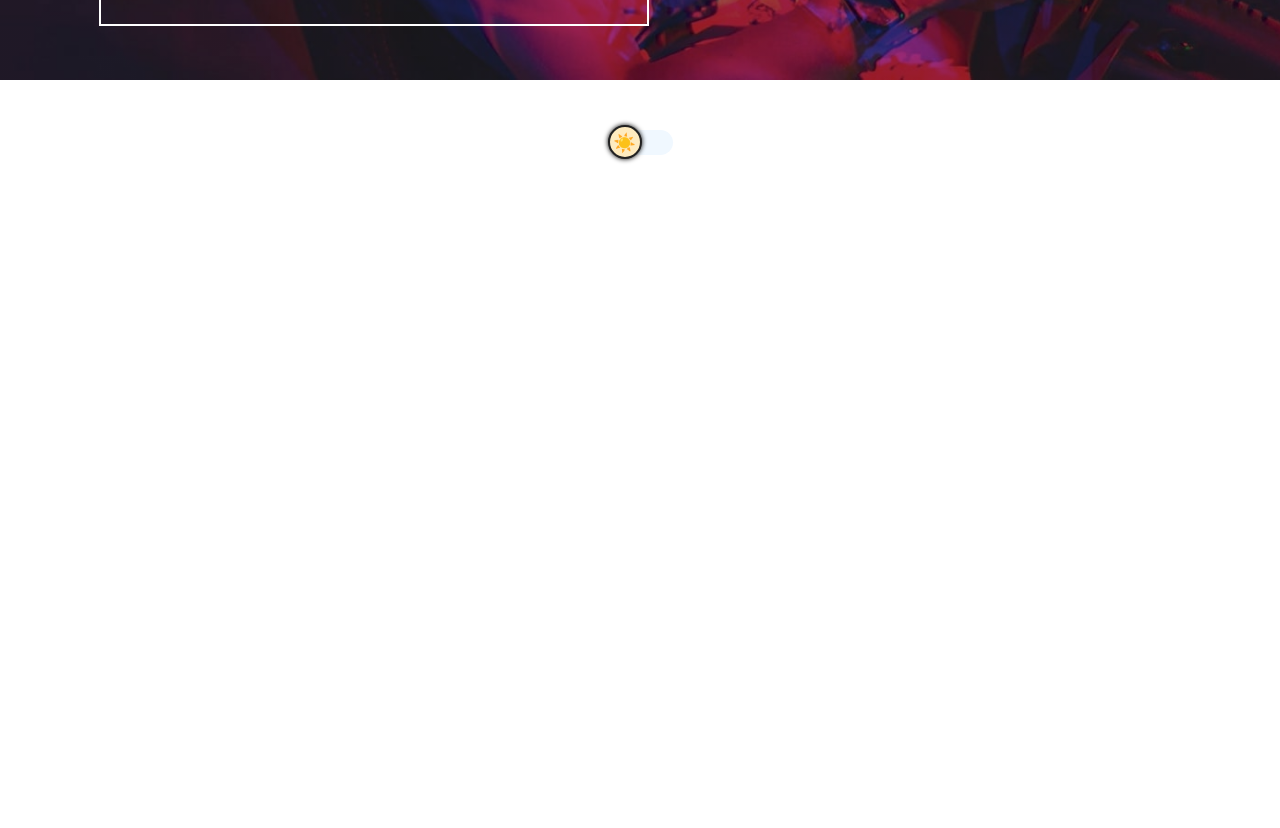
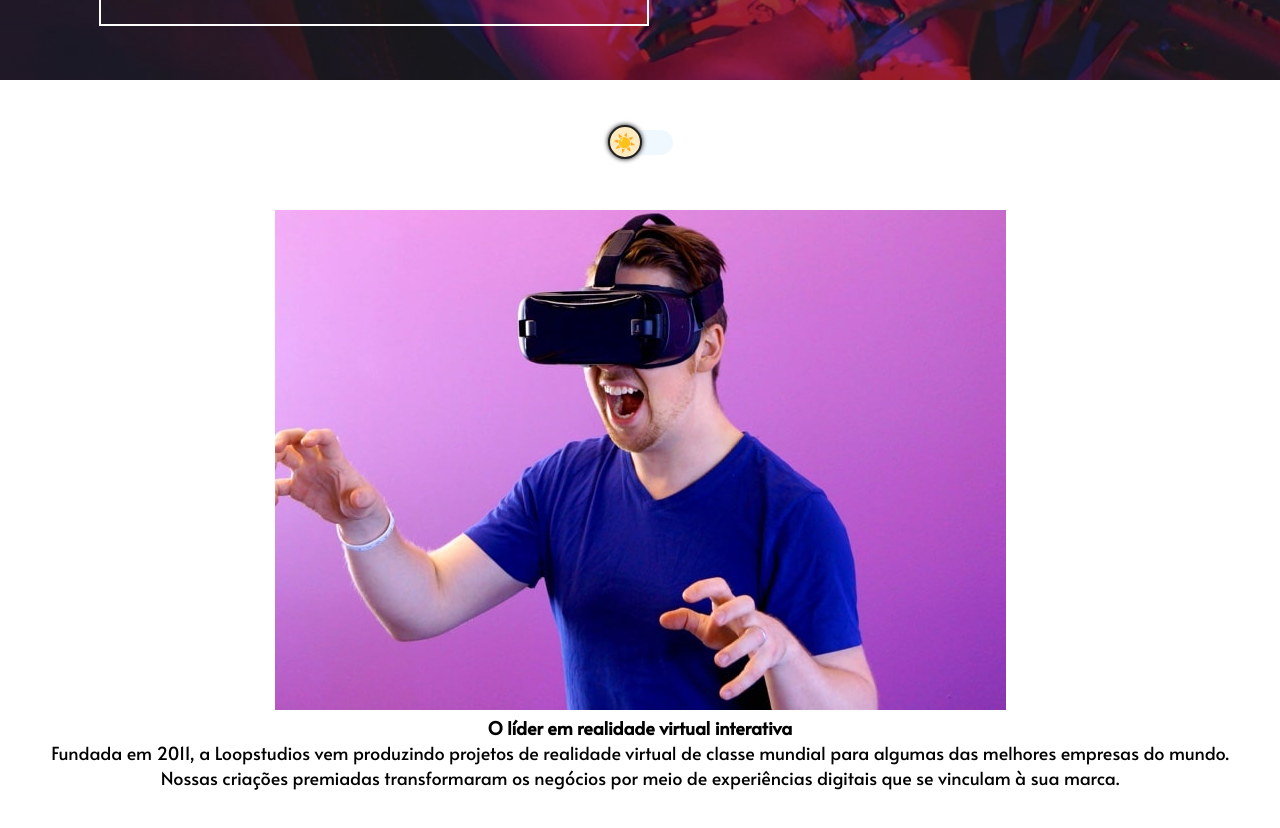
Before and after one commit to Guivieirasilva/loopstudios-landing-page-main, a React (Vite) app: page / in a window 1280 px wide. Shown: the part 520-1348 px from the top of the page. Before the commit the page ends 800 px from the top, so only its background shows below. Built offline with nearby package versions, Linux system fonts and the light colour scheme.

Commit message:
adicionando a proxima seção
Adicionando a imagem e o conteudo

```diff
--- a/src/App.tsx
+++ b/src/App.tsx
@@ -9,6 +9,7 @@ import { lightTheme, darkTheme } from './ThemeConfigs/Theme'
 
 import './App.css'
 import { NavMenuMobile } from './components/NavMenuMobile'
+import { PictureAndContent } from './components/PictureAndContent'
 
 
 function App() {
@@ -33,6 +34,8 @@ function App() {
                 id="toggle"
               />
               <label htmlFor='toggle' className='button'></label>
+              <PictureAndContent />
+
             </Container>
           </div>
 
--- a/src/ThemeConfigs/styles.ts
+++ b/src/ThemeConfigs/styles.ts
@@ -16,6 +16,7 @@ export const Container = styled.div`
       border-radius: 38px;
       position: relative;
       cursor: pointer;
+      margin-bottom: 50px ;
 
    &::after{
       width: 30px;
--- /dev/null
+++ b/src/components/PictureAndContent/index.tsx
@@ -0,0 +1,17 @@
+import { Box, Content, Picture } from "./styles";
+
+import ImageInteractive from "../../assets/images/desktop/image-interactive.jpg"
+
+export function PictureAndContent(){
+   return(
+      <Box>
+         <Picture>
+            <img src={ImageInteractive} alt="" />
+         </Picture>
+         <Content>
+            <h3>O líder em realidade virtual interativa</h3>
+            <p>Fundada em 2011, a Loopstudios vem produzindo projetos de realidade virtual de classe mundial para algumas das melhores empresas do mundo. Nossas criações premiadas transformaram os negócios por meio de experiências digitais que se vinculam à sua marca.</p>
+         </Content>
+      </Box>
+   )
+}
--- /dev/null
+++ b/src/components/PictureAndContent/styles.ts
@@ -0,0 +1,10 @@
+import styled from "styled-components";
+
+export const Box = styled.section`
+
+`
+export const Picture = styled.div`
+
+`
+export const Content = styled.div`
+`
```
